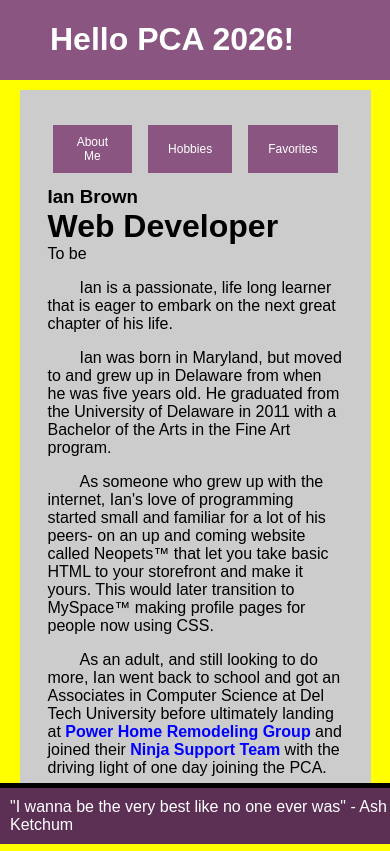
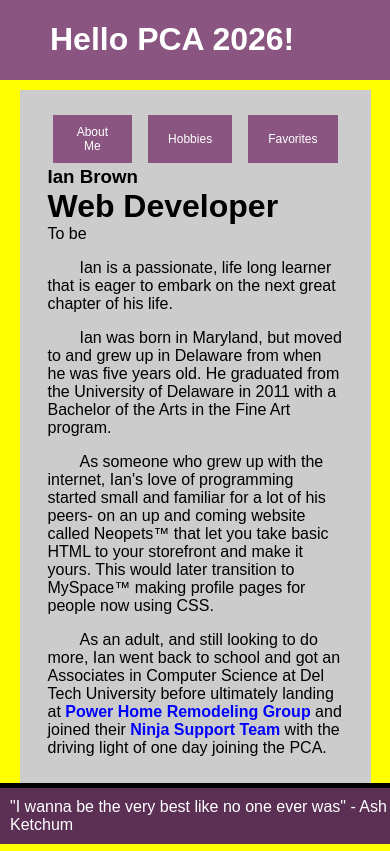
Before and after one commit to EggsoverEasy/ibpca26, a plain HTML site: page index.html in a window 390 px wide. Drawn offline with Linux system fonts and the light colour scheme.

Commit message:
Updated css
Added margin to bottom of container for mobile view

```diff
--- a/css/altStyles.css
+++ b/css/altStyles.css
@@ -50,6 +50,7 @@ body{
     flex:60%;
     background-color: #ccc;
     padding: 25px;
+    overflow: auto;
 }
 
 #textBody{
@@ -161,7 +162,7 @@ summary{
 
     #container{
     display: flex;
-    margin: 10px auto;
+    margin: 10px auto 50px;
    }
 
 }
@@ -190,7 +191,6 @@ summary{
    #container{
     display: flex;
     flex-direction: column;
-    margin: 10px auto;
    }
 
    #side {
@@ -200,7 +200,6 @@ summary{
    #henshin {
     display:flex;
     justify-content: space-around;
-    margin: 10px auto;
    }
 
    #henshin button{
```
